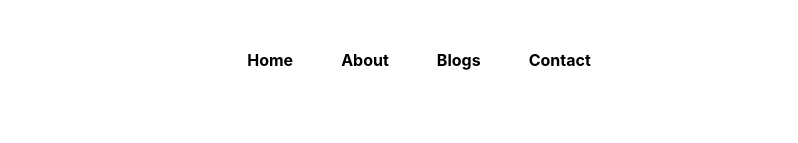
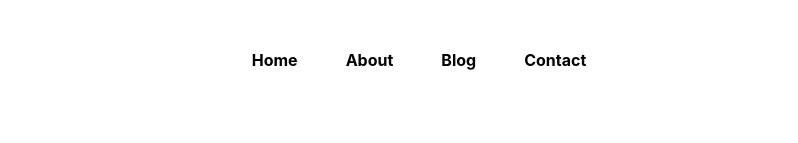
Before and after one commit to ankushmallick1100/NextJsBlogApp, a Next.js app: page / in a window 1280 px wide. Shown: the top 143 px of the page, without its empty margins (241-1039 px from the left). Built offline with nearby package versions, Linux system fonts and the light colour scheme.

Commit message:
Changes Updated - 3

```diff
--- a/package.json
+++ b/package.json
@@ -1,5 +1,6 @@
 {
   "name": "sitepointblog",
+  "license": "UNLICENSED",
   "version": "0.1.0",
   "private": true,
   "scripts": {
--- a/pages/index.js
+++ b/pages/index.js
@@ -1,9 +1,14 @@
 import Head from 'next/head'
 import Image from 'next/image'
+import Link from 'next/link'
 import styles from '@/styles/Home.module.css'
+// import style1 from '@/styles/Home1.module.css'
+// import style2 from '@/styles/Home2.module.css'
+
 
 
 export default function Home() {
+  console.log(styles)
   return (
     <div className={styles.container}>
       <Head>
@@ -15,10 +20,10 @@ export default function Home() {
 
       <nav className={styles.main_navbar}>
         <ul>
-          <li>Home</li>
-          <li>About</li>
-          <li>Blogs</li>
-          <li>Contact</li>
+          <Link href='/' legacyBehavior><a><li>Home</li></a></Link>
+          <Link href='/about' legacyBehavior><a><li>About</li></a></Link>
+          <Link href='/blog' legacyBehavior><a><li>Blog</li></a></Link>
+          <Link href='/contact' legacyBehavior><a><li>Contact</li></a></Link>
         </ul>
       </nav>
 
@@ -31,7 +36,8 @@ export default function Home() {
           A Blog for coders written by a coder
         </p>
 
-        <div className="blogs">
+        {/* <div className={`${style1.con} ${style2.con}`}> */}
+        <div>
           <h2>Popular Blogs</h2>
           <div className="blogItem">
             <h3>How to learn NextJs in 2024?</h3>
--- /dev/null
+++ b/styles/Home1.module.css
@@ -0,0 +1,3 @@
+.con {
+    background-color: aquamarine;
+}
--- /dev/null
+++ b/styles/Home2.module.css
@@ -0,0 +1,3 @@
+.con {
+    background-color: blue;
+}
```
